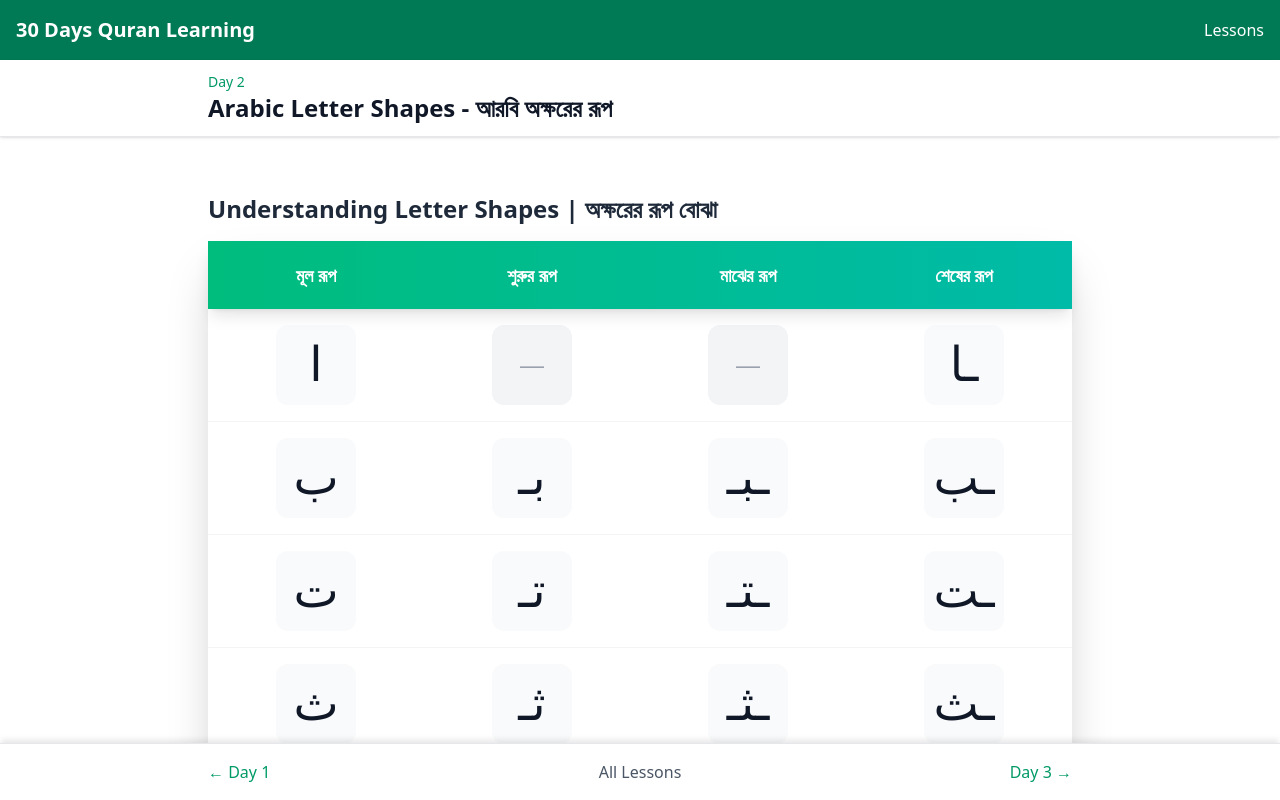
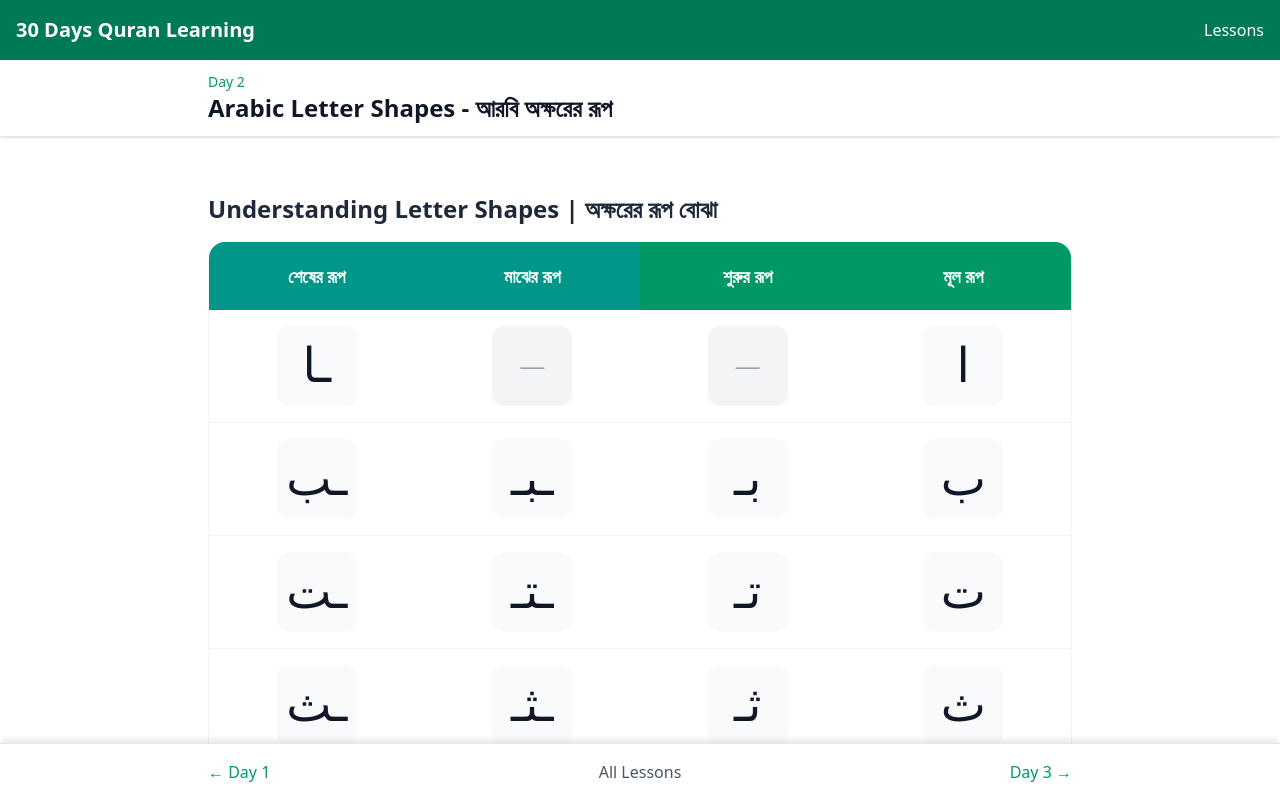
Before and after one commit to kawsar19/quran-learning, a Next.js app: page /lessons/day-2 in a window 1280 px wide. Shown: the top 800 px of the page. Built offline with nearby package versions, Linux system fonts and the light colour scheme; a web font is replaced by a local one.

Commit message:
added table

```diff
--- a/app/components/ArabicAlphabetShapes.tsx
+++ b/app/components/ArabicAlphabetShapes.tsx
@@ -63,14 +63,14 @@ export default function ArabicAlphabetShapes() {
   return (
     <div className="space-y-6">
       {/* Desktop Table View */}
-      <div className="hidden md:block overflow-visible rounded-2xl shadow-2xl bg-white">
-        <table className="w-full">
-          <thead className="sticky top-0 z-20">
-            <tr className="bg-gradient-to-r from-emerald-500 to-teal-500 text-white shadow-lg">
-              <th className="px-4 py-5 text-center text-lg font-bold">মূল রূপ</th>
-              <th className="px-4 py-5 text-center text-lg font-bold">শুরুর রূপ</th>
-              <th className="px-4 py-5 text-center text-lg font-bold">মাঝের রূপ</th>
-              <th className="px-4 py-5 text-center text-lg font-bold">শেষের রূপ</th>
+      <div className="hidden md:block overflow-visible rounded-2xl border border-gray-100 bg-white">
+        <table className="w-full" dir='rtl'>
+          <thead className="z-20">
+            <tr className="text-white">
+              <th className="sticky top-[73px] z-20 px-4 py-5 text-center text-lg font-bold bg-emerald-600 first:rounded-tr-2xl">মূল রূপ</th>
+              <th className="sticky top-[73px] z-20 px-4 py-5 text-center text-lg font-bold bg-emerald-600">শুরুর রূপ</th>
+              <th className="sticky top-[73px] z-20 px-4 py-5 text-center text-lg font-bold bg-teal-600">মাঝের রূপ</th>
+              <th className="sticky top-[73px] z-20 px-4 py-5 text-center text-lg font-bold bg-teal-600 last:rounded-tl-2xl">শেষের রূপ</th>
             </tr>
           </thead>
           <tbody className="divide-y divide-gray-100">
```
